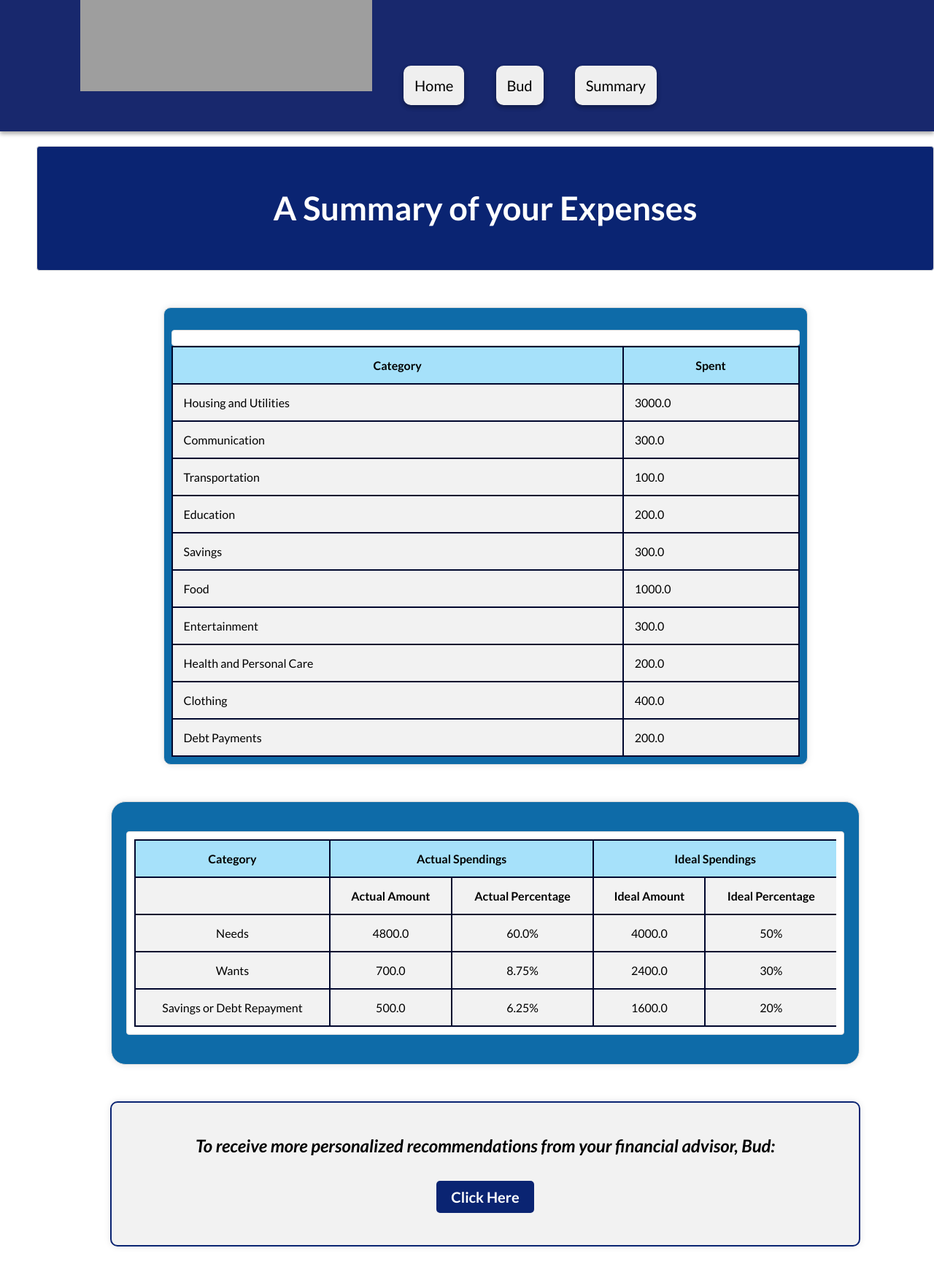
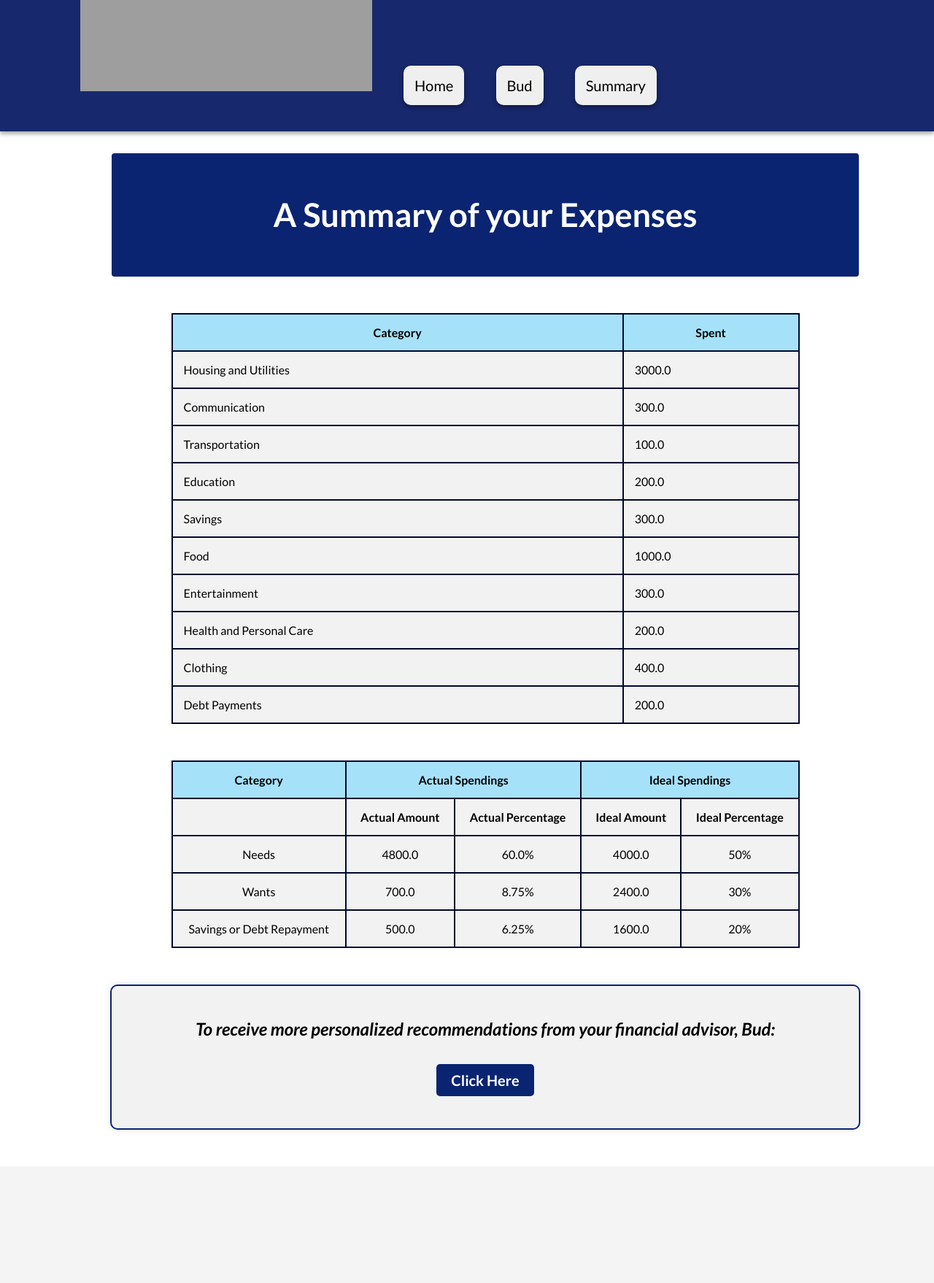
Before and after one commit to kjx172/BudgetBuddy, a Flask app: page /summary in a window 1280 px wide. Shown: the part 211-1969 px from the top of the page at 73% size. After the commit the page ends 1759 px from the top, so only its background shows below. Run offline with Flask 3, Linux system fonts and the light colour scheme; data comes from the database, SQL or seed files in the repository; grey boxes are pictures that could not be loaded.

Commit message:
fixed summary and chatbot

```diff
--- a/templates/summary.html
+++ b/templates/summary.html
@@ -7,20 +7,30 @@
     <meta name="viewport" content="width=device-width, initial-scale=1">
     <link rel="preconnect" href="https://fonts.googleapis.com">
     <link rel="preconnect" href="https://fonts.gstatic.com" crossorigin>
-    <link href="https://fonts.googleapis.com/css2?family=Lato:ital,wght@0,100;0,300;0,400;0,700;0,900;1,100;1,300;1,400;1,700;1,900&display=swap" rel="stylesheet">
+    <link href="https://fonts.googleapis.com/css2?family=Lato:ital,wght@0,100;0,300;0,400;0,700;0,900;1,100;1,300;1,400;1,700&display=swap" rel="stylesheet">
     <style>
+        body, div, table {
+            margin: 0;
+            padding: 0;
+            border: none;
+        }
+
         body {
             font-family: "Lato", sans-serif;
             margin: 0;
             padding: 0;
         }
+
         .header {
+            width: 80%; /* Match the width of the summary page header */
+            margin: 30px auto 0 auto; /* Adds white space between the navbar and the header, centers horizontally */
             padding: 20px;
             text-align: center;
             background: #0A2472;
-            color: #FFFF;
+            color: #FFFFFF;
             font-size: 30px;
         }
+
         .header h2 {
             color: white; /* Explicitly set the text color to white */
         }
@@ -28,15 +38,11 @@
         .container, .second-container {
             width: 70%;
             margin: 50px auto;
-            background: #0E6BA8;
-            padding: 20;
-            border-radius: 10px;
-            box-shadow: 0 0 10px rgba(0,0,0,0.1);
         }
 
         .summary-header, .second-summary-header {
             text-align: center;
-            margin-bottom: 20x;
+            margin-bottom: 20px;
             font-size: 20px;
         }
 
@@ -44,6 +50,7 @@
             width: 100%;
             border-collapse: collapse;
         }
+
         .expenses-table {
             font-size: 16px;
         }
@@ -70,35 +77,22 @@
             text-align: left;
         }
 
-        .second-container {
-            width: 80%;
-            margin: 50px auto;
-            background: #0E6BA8;
-            padding: 20px;
-            border-radius: 20px;
-            box-shadow: 0 0 10px rgba(0,0,0,0.1);
+        .second-expenses-table th, .second-expenses-table td {
+            text-align: center;
         }
 
-        .second-summary-header {
-            text-align: center;
-            margin-bottom: 20px;
-            font-size: 20px;
-        }
-        /* New CSS for the seamless look */
-        .second-expenses-table th, .second-expenses-table td {
-            text-align: center;
-            border-right: 1px solid #00072D;
-        }
-        .second-expenses-table th:last-child, .second-expenses-table td:last-child {
-            border-right: none;
-        }
-        /* New CSS to change the background color of the first rows */
         .expenses-table tr:first-child th,
         .expenses-table tr:nth-child(2) th,
         .second-expenses-table tr:first-child th,
         .second-expenses-table tr:nth-child(1) th {
             background-color: #A6E1FA;
         }
+
+        /* Ensure the rightmost border of the table is visible */
+        .second-expenses-table th:last-child, .second-expenses-table td:last-child {
+            border-right: 2px solid #00072D;
+        }
+
         .advice-box {
             margin: 50px auto;
             text-align: center;
@@ -126,7 +120,6 @@
         .advice-box a:hover {
             background: #00072D;
         }
-
     </style>
 </head>
 <body>
@@ -180,7 +173,6 @@
                 <td>Debt Payments</td>
                 <td>{{ expenses[9] }}</td>
             </tr>
-
         </table>
     </div>
     <div class="second-container">
@@ -197,7 +189,6 @@
                     <th>Actual Percentage</th>
                     <th>Ideal Amount</th>
                     <th>Ideal Percentage</th>
-
                 </tr>
                 <tr>
                     <td>Needs</td>
```
Also changed, not shown: templates/chatbot.html (+9 -1 lines).
